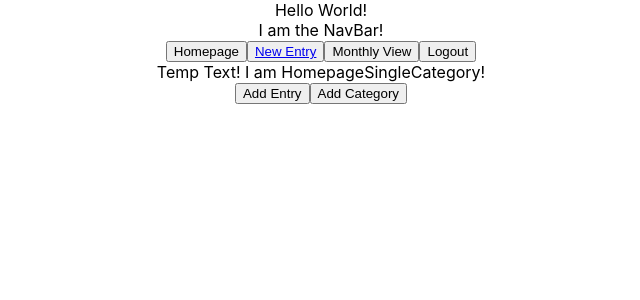
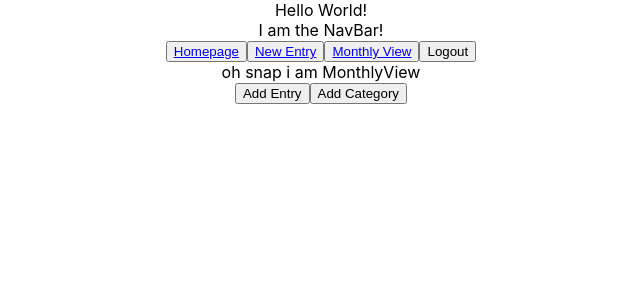
Before and after one commit to carol-woo/LHL-Final-Project, a React (Create React App) app in the folder client/: page /monthly-view in a window 1280 px wide. Shown: the top 300 px of the page, without its empty margins (319-959 px from the left). Built offline with nearby package versions, Linux system fonts and the light colour scheme.

Commit message:
able to switch between routes

```diff
--- a/client/src/App.js
+++ b/client/src/App.js
@@ -12,10 +12,8 @@ function App() {
 
       Hello World!
       <Navbar />
-      <HomepageSingleCategory />
       <button>Add Entry</button>
       <button>Add Category</button>
-
 
    </div>
   );
--- /dev/null
+++ b/client/src/components/MonthlyView.js
@@ -0,0 +1,9 @@
+import React from "react"
+
+export default function MonthlyView(){
+  return(
+    <div>
+      oh snap i am MonthlyView
+    </div>
+  )
+}
--- a/client/src/components/Navbar.js
+++ b/client/src/components/Navbar.js
@@ -2,29 +2,31 @@ import React from "react";
 import { Route, Link, Switch, BrowserRouter } from "react-router-dom";
 import App from "../App";
 import NewEntry from "./NewEntry";
+import MonthlyView from "./MonthlyView"
 
 //For Navbar view
 export default function Navbar(){
-  // function Appcomp (){
-  //   return <App />
-  // }
-  // function NewEntryComp() {
-  //   return <NewEntry />
-  // }
+  function Appcomp (){
+    return <App />
+  }
+  function NewEntryComp() {
+    return <NewEntry />
+  }
   return(
       <div>
         <BrowserRouter>
         I am the NavBar!
         <nav>
-          <button>Homepage</button>
+          <button><Link to="/">Homepage</Link></button>
           <button><Link to="/new-entry"> New Entry </Link></button>
-          <button>Monthly View</button>
+          <button><Link to="/monthly-view">Monthly View</Link></button>
           <button>Logout</button>
         </nav>
 
-        <Route path="/new-entry">
-          <NewEntry/>
-      </Route>
+
+        <Route path="/new-entry" component={NewEntry}></Route>
+        <Route path="/monthly-view" component={MonthlyView}></Route>
+
 
         </BrowserRouter>
       </div>
```
